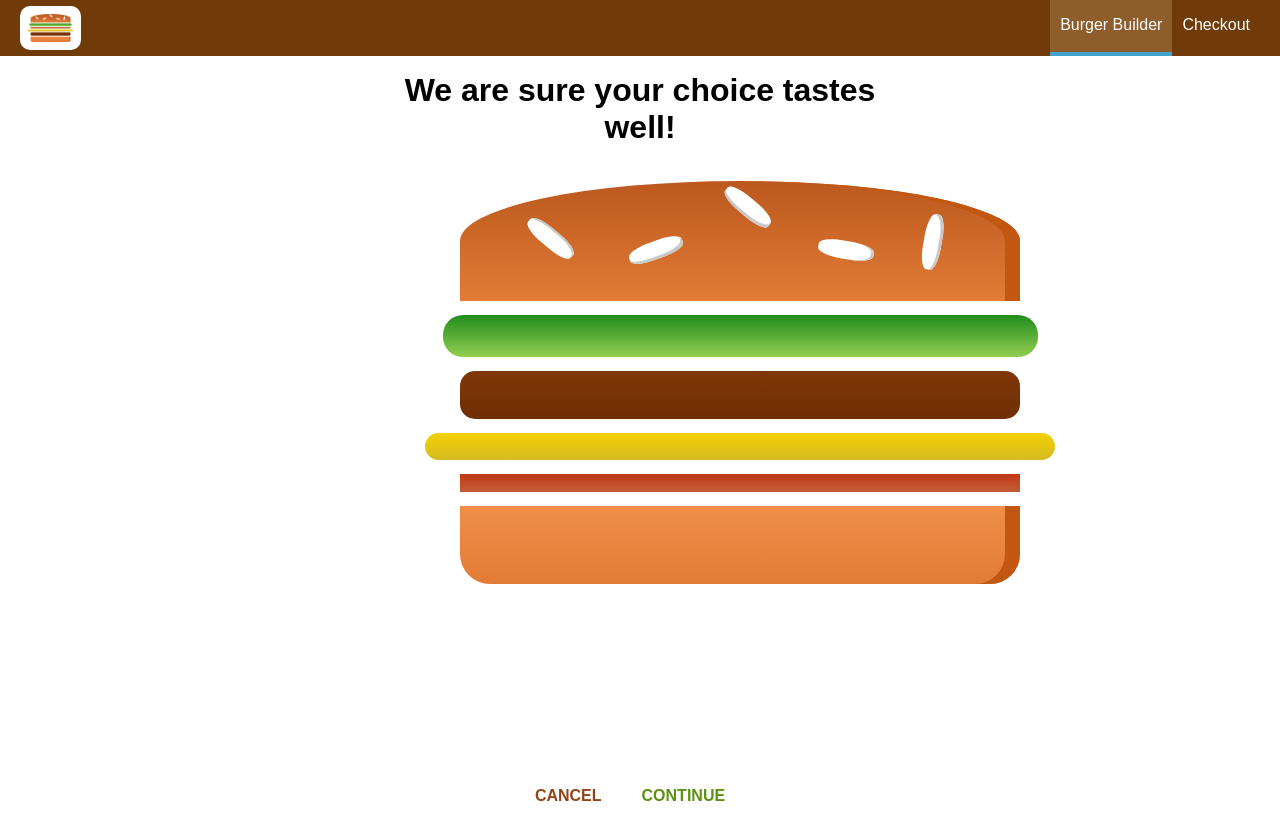
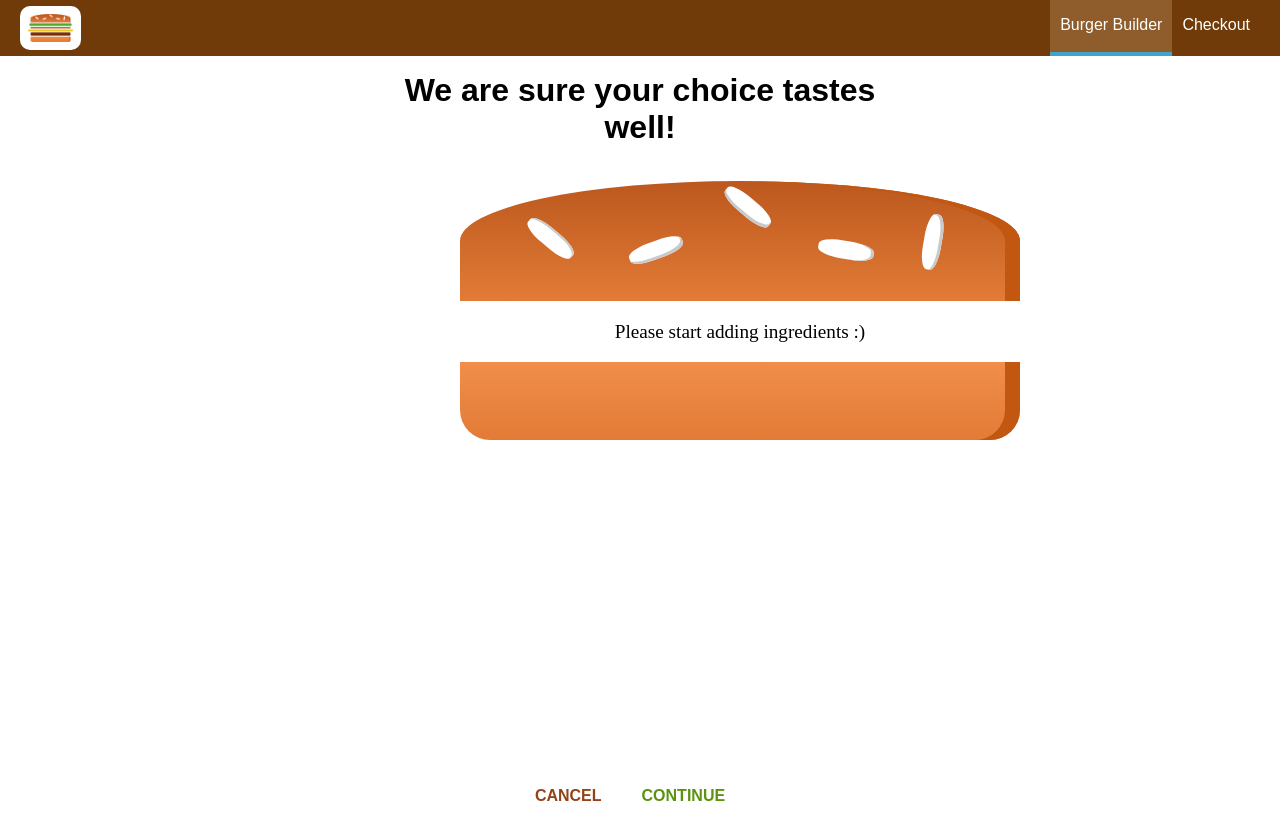
Before and after one commit to manueltorrez/burger-builder, a React (Create React App) app: page /checkout in a window 1280 px wide. Built offline with nearby package versions, Linux system fonts and the light colour scheme; a web font is replaced by a local one.

Commit message:
Passing ingredients via query params

```diff
--- a/src/containers/BurgerBuilder/BurgerBuilder.js
+++ b/src/containers/BurgerBuilder/BurgerBuilder.js
@@ -84,7 +84,16 @@ class BurgerBuilder extends Component {
         this.setState({ loading: false, purchasing: false });
         console.log(err);
       });*/
-      this.props.history.push("/checkout");
+      const queryParams = [];
+      for (let i in this.state.ingredients) {
+        queryParams.push(encodeURIComponent(i) + "=" + encodeURIComponent(this.state.ingredients[i]));
+      }
+      const queryString = queryParams.join("&");
+
+      this.props.history.push({
+        pathname: "/checkout",
+        search: '?' + queryString
+      });
   };
 
   addIngredientHandler = type => {
--- a/src/containers/Checkout/Checkout.js
+++ b/src/containers/Checkout/Checkout.js
@@ -11,6 +11,17 @@ class Checkout extends Component {
       bacon: 1
     }
   };
+
+  componentDidMount() {
+      const query = new URLSearchParams(this.props.location.search);
+      const ingredients = {};
+      for (let params of query.entries()) {
+          // ['salad', '1']
+          ingredients[params[0]] = +params[1];
+
+      }
+      this.setState({ingredients: ingredients});
+  }
 
   checkoutCancelledHandler = () => {
     this.props.history.goBack();
```
